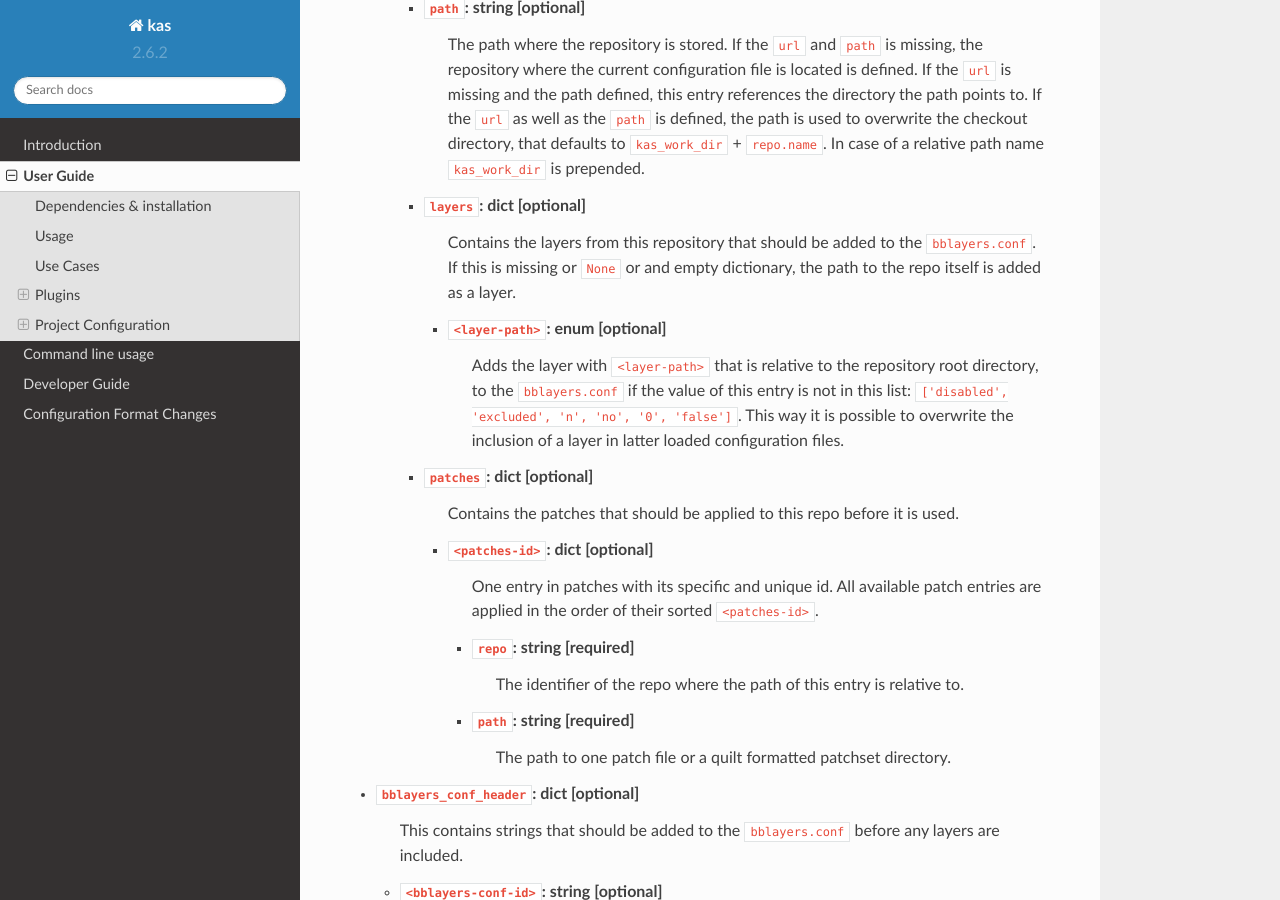
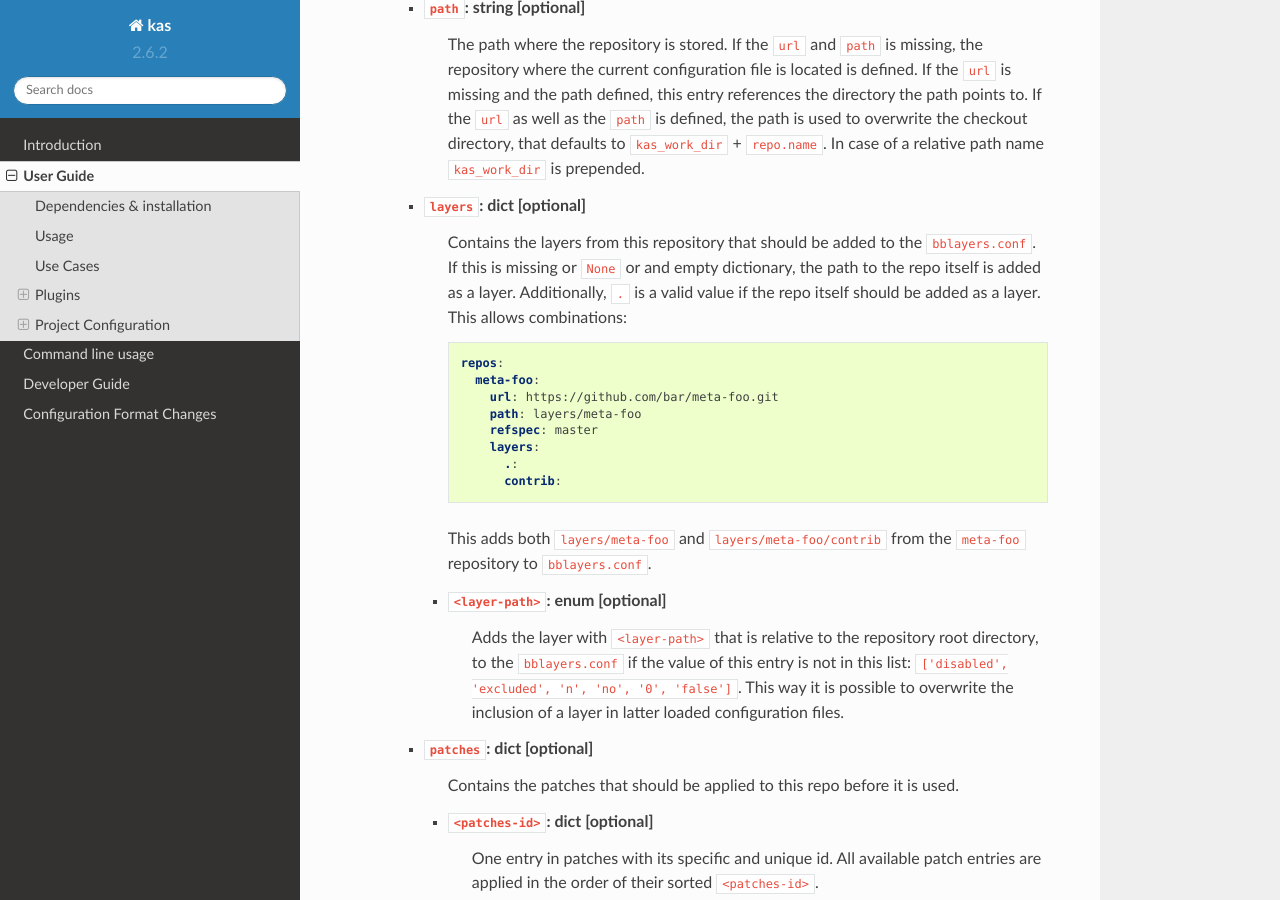
Before and after one commit to siemens/kas, a Sphinx documentation site: the page built from docs/userguide.rst, in a window 1280 px wide and 900 px high, scrolled down 8006 px. Built offline with Sphinx 7.4.7 and the Read the Docs theme 2.0.0, drawn with Linux system fonts in a browser that asks for light colours.

Commit message:
docs: Extended "layers" section in the user guide.
Adding `.` was not intuitively for me, therefore an explicit comment on
how to add both the repo and a subdir might be useful.

Signed-off-by: Tobias Schmidl <tobias@schmidl.dev>
Signed-off-by: Jan Kiszka <jan.kiszka@siemens.com>

```diff
--- a/docs/userguide.rst
+++ b/docs/userguide.rst
@@ -392,6 +392,22 @@ Configuration reference
         Contains the layers from this repository that should be added to the
         ``bblayers.conf``. If this is missing or ``None`` or and empty
         dictionary, the path to the repo itself is added as a layer.
+        Additionally, ``.`` is a valid value if the repo itself should be added
+        as a layer. This allows combinations:
+
+        .. code-block:: yaml
+
+            repos:
+              meta-foo:
+                url: https://github.com/bar/meta-foo.git
+                path: layers/meta-foo
+                refspec: master
+                layers:
+                  .:
+                  contrib:
+
+        This adds both ``layers/meta-foo`` and ``layers/meta-foo/contrib`` from
+        the ``meta-foo`` repository to ``bblayers.conf``.
 
       * ``<layer-path>``: enum [optional]
           Adds the layer with ``<layer-path>`` that is relative to the
```
